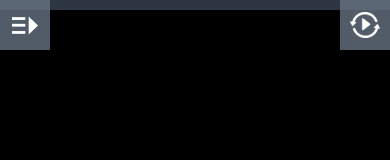
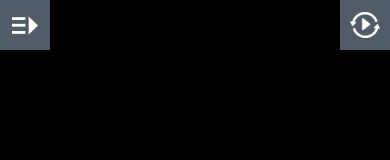
Before and after one commit to visuhome/Wohnung, a plain HTML site: page index.html in a window 390 px wide. Drawn offline with Linux system fonts and the light colour scheme.

Commit message:
Update style.css

```diff
--- a/style.css
+++ b/style.css
@@ -44,44 +44,13 @@ a, a:hover, a:active, a:visited {
 
 
 
-/* If there is a fullscreen button the title bar must make space for it */
-body.fullscreen-enabled #titleBar {
-  right: 80px;
-}
 
-body.fullscreen-enabled.mobile #titleBar {
-  right: 100px;
-}
 
-/* If there are multiple scenes the title bar must make space for the scene list toggle */
-body.multiple-scenes #titleBar {
-  left: 40px;
-}
 
-body.multiple-scenes.mobile #titleBar {
-  left: 50px;
-}
 
-#titleBar .sceneName {
-  width: 100%;
-  height: 100%;
-  line-height: 30px;
-  padding: 5px;
-  background-color: rgb(58,68,84);
-  background-color: rgba(58,68,84,0.8);
-  overflow: hidden;
-  text-overflow: ellipsis;
-  white-space: nowrap;
 
-  -moz-user-select: text;
-  -webkit-user-select: text;
-  -ms-user-select: text;
-  user-select: text;
-}
 
-.mobile #titleBar .sceneName {
-  line-height: 40px;
-}
+
 
 #fullscreenToggle {
   display: none;
```
